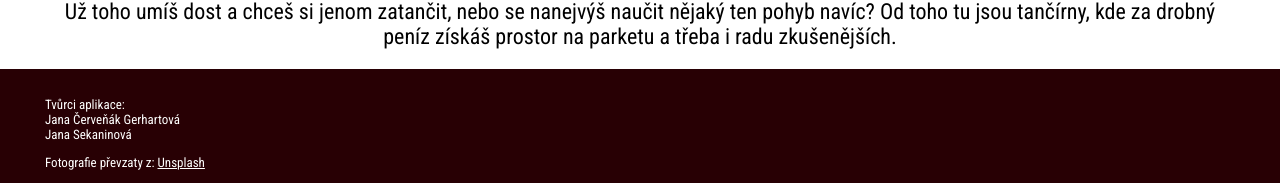
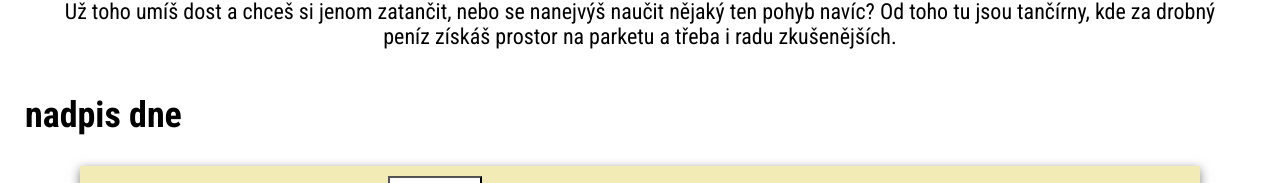
Before and after one commit to janasekaninova/Czechitas_Hackhathon, a Vue app in the folder tanecnilekce/: page /gaffs in a window 1280 px wide. Shown: the part 613-796 px from the top of the page. Built offline with nearby package versions, Linux system fonts and the light colour scheme.

Commit message:
vytvoření dat pro Gaffs.

```diff
--- a/tanecnilekce/src/views/Gaffs.vue
+++ b/tanecnilekce/src/views/Gaffs.vue
@@ -6,25 +6,11 @@
 
     <div>
       <gaffsday
-      v-for="day in this.results"
+      v-for="day in results"
       v-bind:timetable="day.id"
       v-bind:key="day.id"
       />
 
-      <!--       <h2>Pondělí</h2>
-        <gaffsresults />
-      <h2>Úterý</h2>
-        <gaffsresults />
-      <h2>Středa</h2>
-        <gaffsresults />
-      <h2>Čtvrtek</h2>
-        <gaffsresults />
-      <h2>Pátek</h2>
-        <gaffsresults />
-      <h2>Sobota</h2>
-        <gaffsresults />
-      <h2>Neděle</h2>
-      <gaffsresults />-->
     </div>
 
     <ourfooter />
@@ -44,6 +30,12 @@ export default {
     ourfooter: OurFooter
   },
   methods: {},
+
+  data() {
+    return {
+      results: []
+    }
+  },
 
   mounted() {
     fetch("/API/GaffsAPI.json")
```
